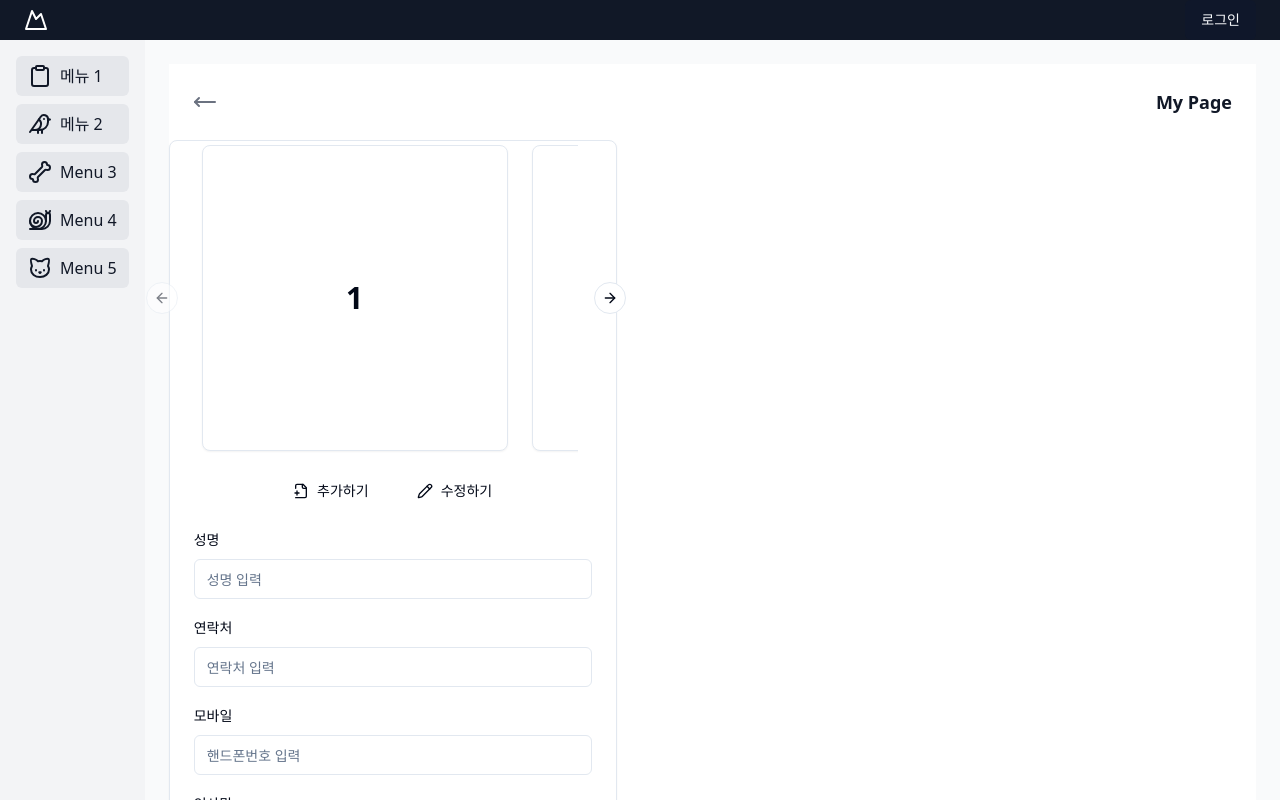
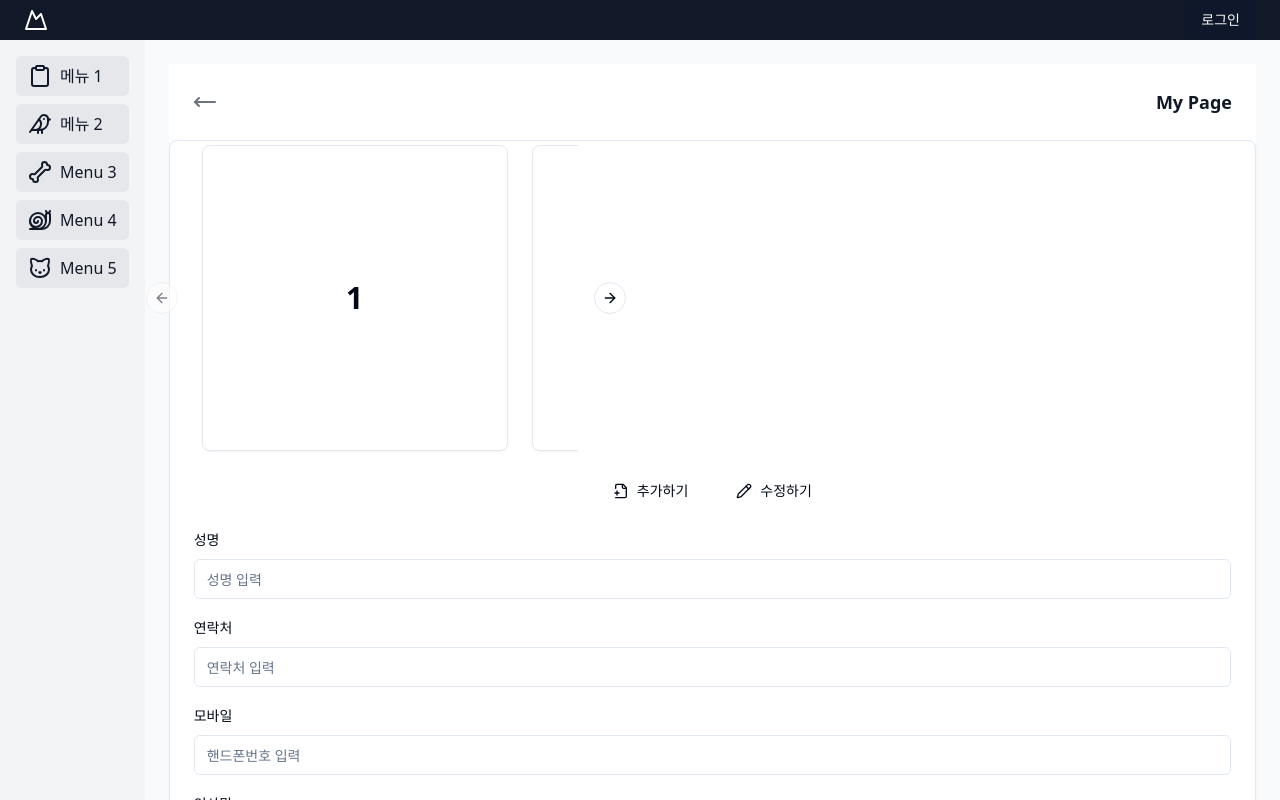
Before and after one commit to passion1014/livecard_ui, a React (Create React App) app: page /card/create in a window 1280 px wide. Shown: the top 800 px of the page. Built offline with nearby package versions, Linux system fonts and the light colour scheme.

Commit message:
width를 반응형으로

```diff
--- a/src/pages/CardCreatePage.tsx
+++ b/src/pages/CardCreatePage.tsx
@@ -16,7 +16,7 @@ import { Textarea } from "src/components/shadcn/ui/textarea";
 export default function CardCreatePage() {
   return (
     <div>
-      <Card className="w-full max-w-md">
+      <Card className="w-full">
         <CardContent className="space-y-4">
           <Carousel opts={{ align: "start" }} className="w-full max-w-sm">
             <CarouselContent className="-ml-3">
```
